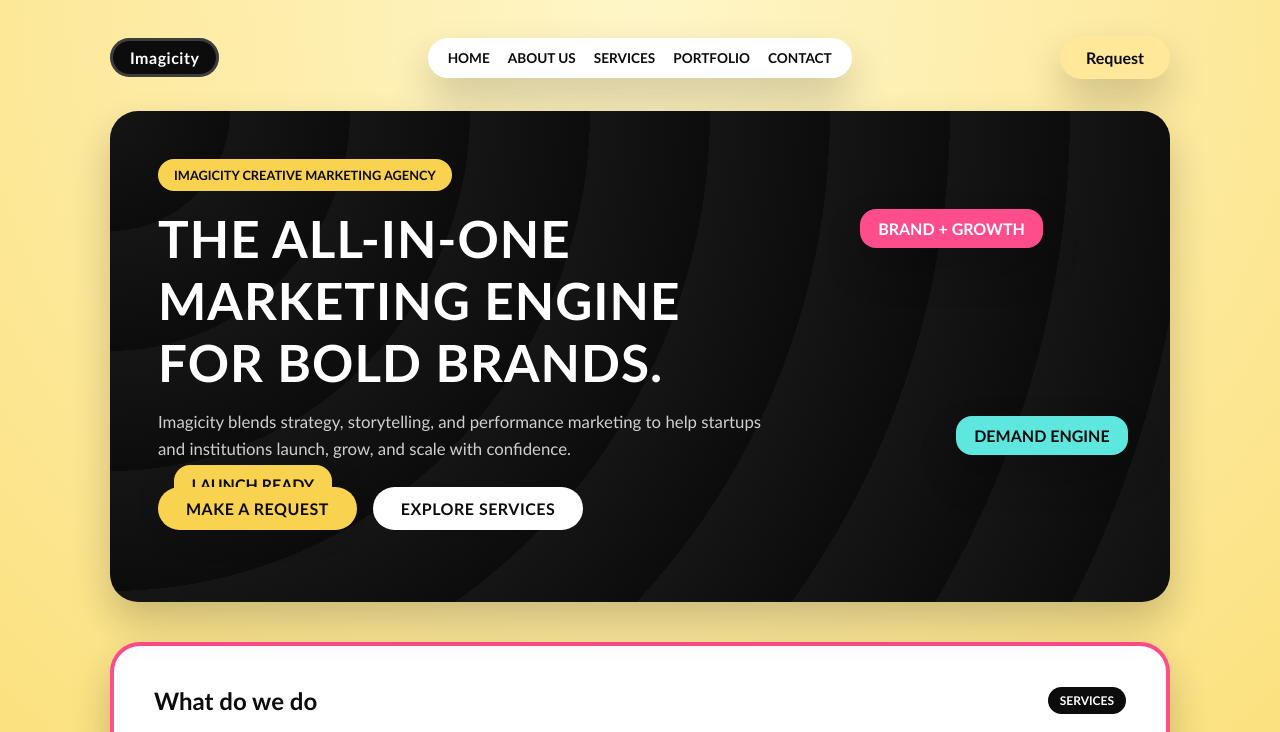
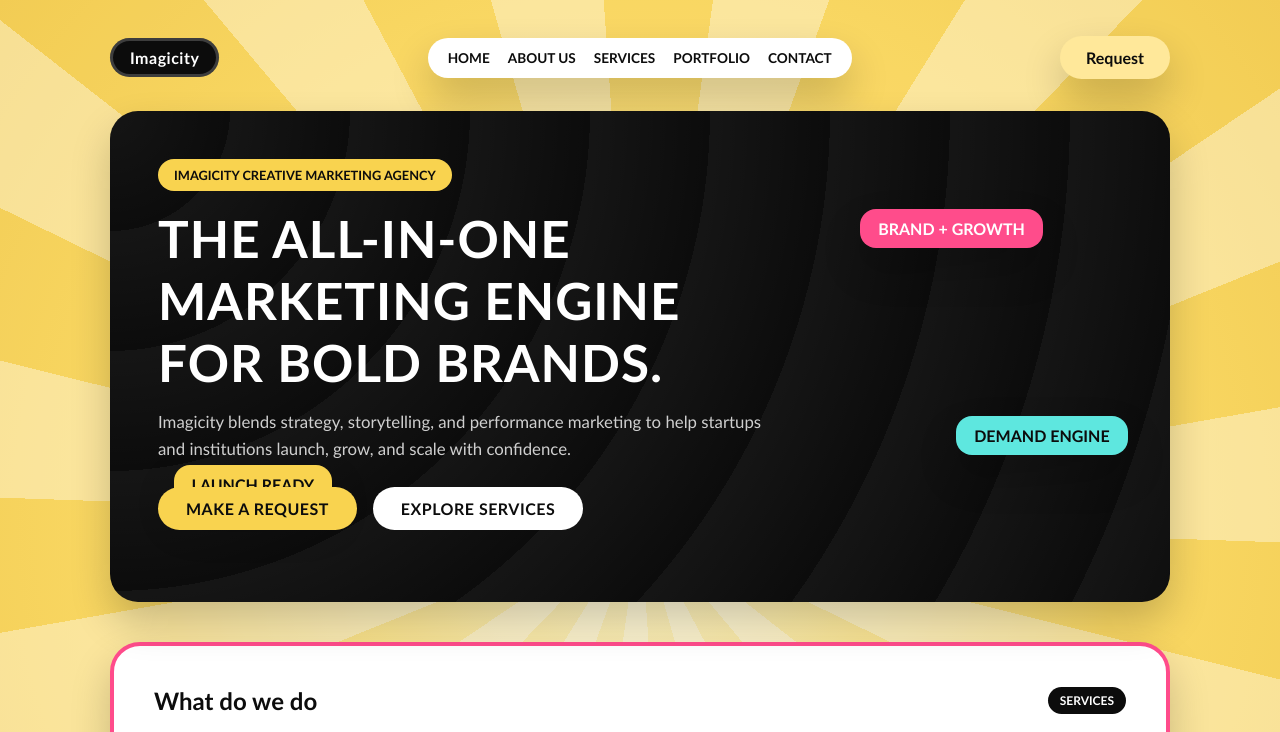
Before and after one commit to imagicity-stack/imagweb, a Next.js app: page / in a window 1280 px wide. Shown: the top 732 px of the page. Built offline with nearby package versions, Linux system fonts and the light colour scheme.

Commit message:
Update background with sunburst pattern

```diff
--- a/styles/globals.css
+++ b/styles/globals.css
@@ -18,7 +18,15 @@
 
 body {
   font-family: "Trebuchet MS", "Comic Sans MS", system-ui, sans-serif;
-  background: radial-gradient(circle at top, #fff6c8, var(--yellow)) no-repeat;
+  background-color: var(--yellow);
+  background-image:
+    repeating-conic-gradient(
+      from 200deg at 50% 65%,
+      rgba(255, 255, 255, 0.45) 0deg 12deg,
+      rgba(255, 255, 255, 0.12) 12deg 24deg
+    ),
+    radial-gradient(circle at 50% 65%, #fff6c8 0%, var(--yellow) 58%, #f0c53c 100%);
+  background-attachment: fixed;
   min-height: 100vh;
   color: var(--black);
 }
```
Also changed, not shown: public/robots.txt (added), 1 other file (tests, documents, lock files or other folders).
